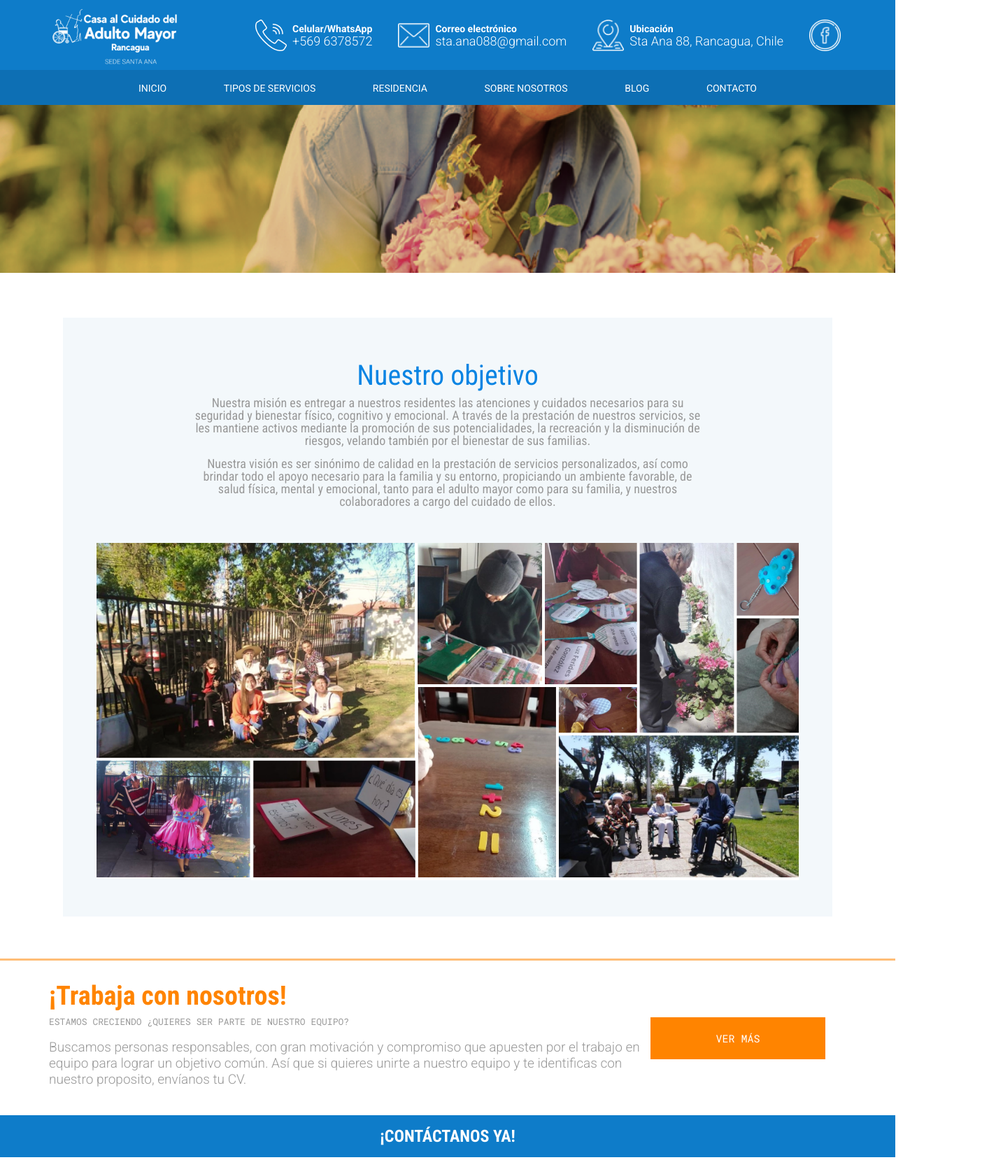
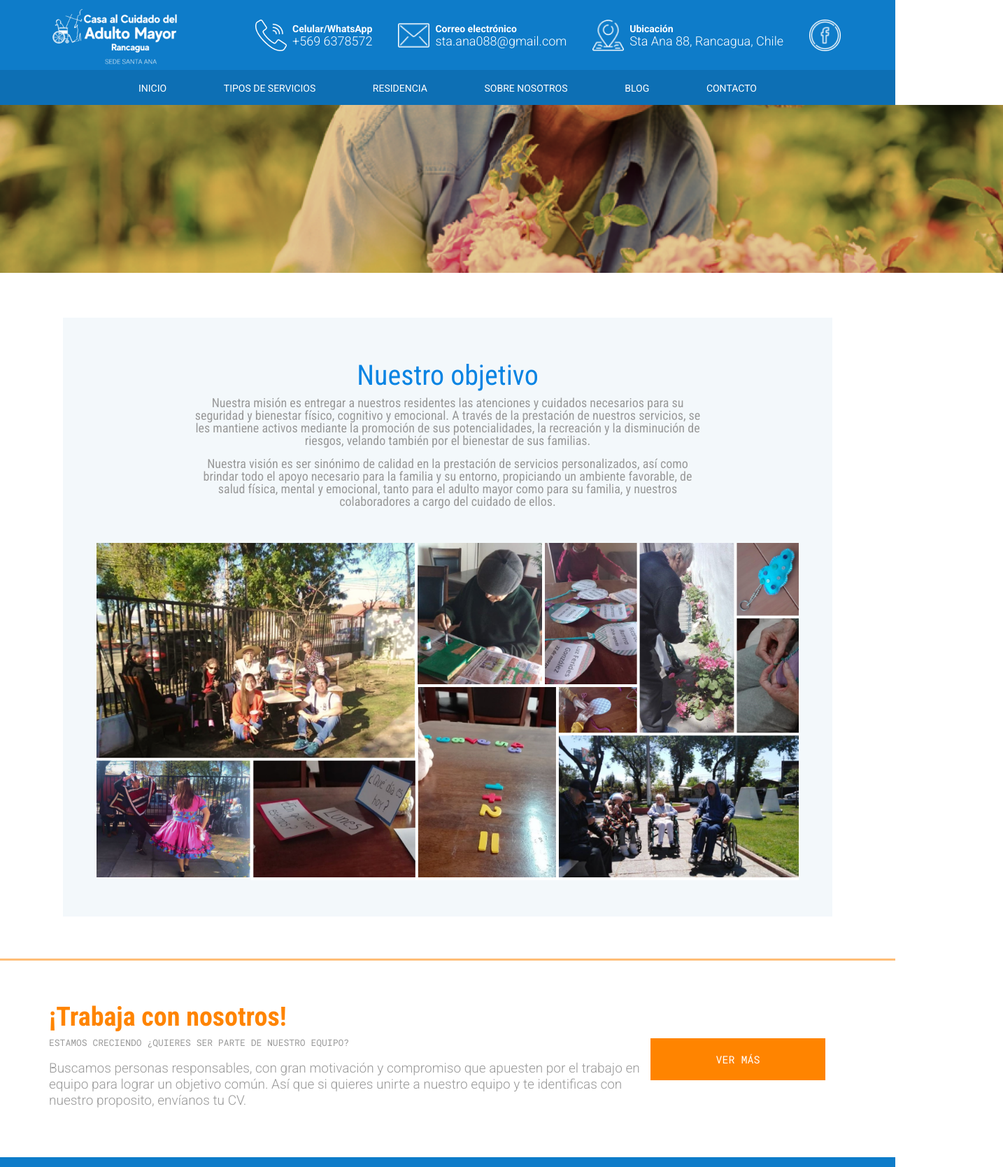
Before and after one commit to BarbaraPB/Eleam-page, a React (Create React App) app: page /residencia in a window 1280 px wide. Shown: the top 1668 px of the page at 70% size, 1434 px wide, since content can reach past the window. Built offline with nearby package versions, Linux system fonts and the light colour scheme.

Commit message:
dimens fix

```diff
--- a/src/pages/ServiciosPage.js
+++ b/src/pages/ServiciosPage.js
@@ -18,7 +18,7 @@ export default class ServiciosPage extends Component {
             <div>
                 <Header/>
                 <div className='servicios-container'>
-                    <div style={{maxWidth:'100vw'}}>
+                    <div style={{width:'100vw'}}>
                         <img src={head} alt='Tipos de servicios' className='servicios-head'/>
                     </div>
                     <div className='servicios-fondo'>
--- a/src/styles/CV.css
+++ b/src/styles/CV.css
@@ -16,7 +16,8 @@
     justify-content: space-between;
     margin-left: 70px;
     margin-right: 70px;
-    margin-block:  40px;
+    padding-top: 70px;
+    padding-bottom: 70px;
     align-items: center;
 }
 
--- a/src/styles/NosotrosPage.css
+++ b/src/styles/NosotrosPage.css
@@ -5,8 +5,9 @@
 }
 
 .nosotros-head{
-    max-width: 100%;
-    height: 240px;
+    min-width: 100%;
+    object-fit: cover;
+    height: 30vh;
     border:none;
 }
 
@@ -63,7 +64,8 @@
     display: flex;
     flex-direction: row;
     margin-inline:100px;
-    margin-block: 40px;
+    margin-top: 40px;
+    margin-bottom: 40px;
     justify-content: center;
     align-items: center;
 }
--- a/src/styles/ResidenciaPage.css
+++ b/src/styles/ResidenciaPage.css
@@ -5,8 +5,9 @@
 }
 
 .residencia-head {
-    max-width: 100%;
-    height: 240px;
+    min-width: 100%;
+    object-fit: cover;
+    height: 30vh;
     border:none;
 }
 
--- a/src/styles/ServiciosPage.css
+++ b/src/styles/ServiciosPage.css
@@ -5,8 +5,9 @@
 }
 
 .servicios-head {
-    max-width: 100%;
-    height: 240px;
+    min-width: 100%;
+    object-fit: cover;
+    height: 30vh;
     border:none;
 }
 
```
Also changed, not shown: src/components/CV.js (line endings or trailing spaces), src/pages/NosotrosPage.js (line endings or trailing spaces).
